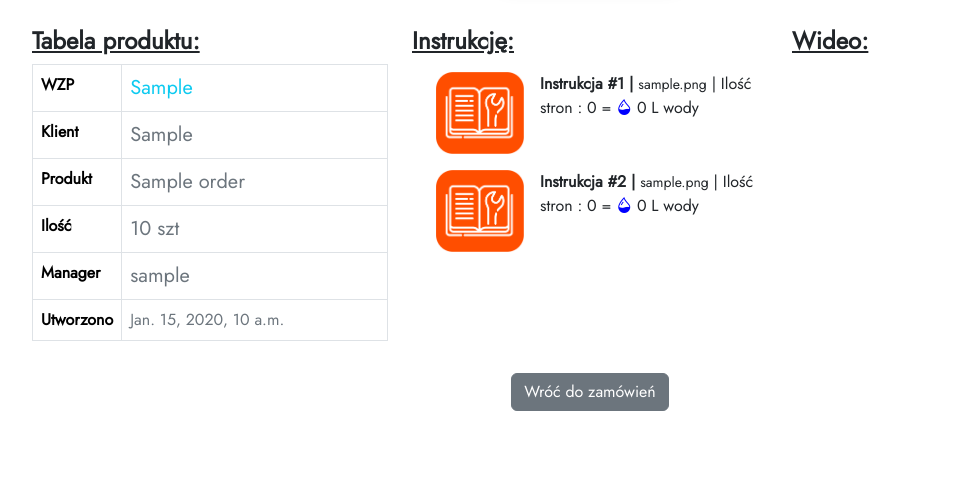
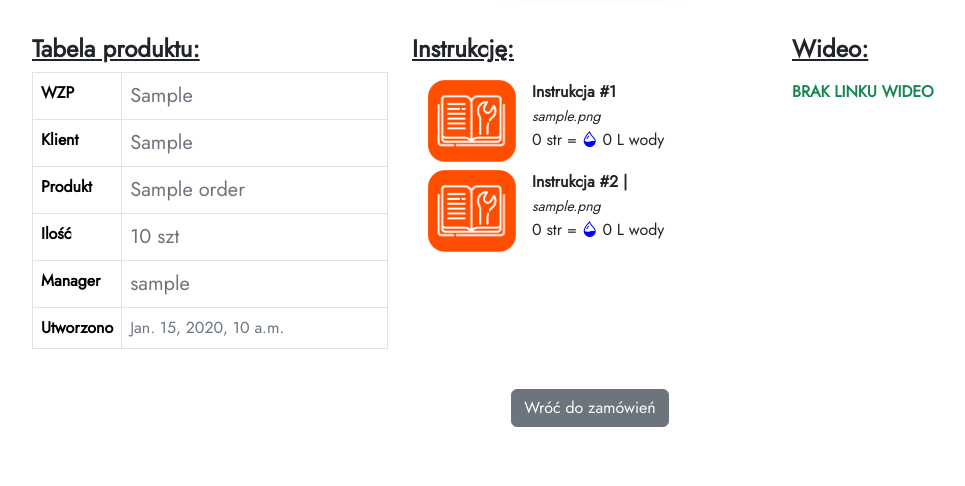
Before and after one commit to Klewiu/ManualsQR, a Django app: template src/qr/templates/qr/order_detail.html in a window 1280 px wide. Shown: the part 314-800 px from the top of the page, without its empty margins (50-1015 px from the left). Run offline with Django 4.2, Linux system fonts and the light colour scheme; the template is opened without the code that fills it: values that come from a table or form of the project are taken from there, others are empty; tables that the repository leaves empty hold one stand-in row (values such as "Sample post"); some libraries are stand-ins or nearby versions.

Commit message:
#29/01/23 Finished styling order_detail - part 4#

```diff
--- a/src/qr/templates/qr/home.html
+++ b/src/qr/templates/qr/home.html
@@ -9,7 +9,9 @@
   <div class="container my-5">
 
     <div class="d-flex justify-content-center my-3">
-    {% include "qr/search_form.html" %}
+    {% if object_list %}
+      {% include "qr/search_form.html" %}
+    {% endif %}
     </div>
 
     {% if object_list %}
--- a/src/qr/templates/qr/order_detail.html
+++ b/src/qr/templates/qr/order_detail.html
@@ -17,13 +17,13 @@
   <div class="row">
     <div class="col-6 col-md-4">
       <div class="row">
-        <div class="detailTable">
+        <div class="detailTable py-2">
           <h4><b><u>Tabela produktu:</u></b></h4>
           <table class="table table-bordered">
             <tbody>
               <tr>
                 <th scope="row" class="col-1">WZP</th>
-                <td><span class="text-info fs-5">{{ order.orderTag }}<span></td>
+                <td><span class="text-secondary fs-5">{{ order.orderTag }}<span></td>
               </tr>
               <tr>
                 <th scope="row">Klient</th>
@@ -52,9 +52,9 @@
     </div>
 
     <div class="col-8 col-md-4">
-      <h4><b><u>Instrukcję:</u></b></h4>
-        <div class="d-flex p-2">
-          <div>
+      <h4 class="py-2"><b><u>Instrukcję:</u></b></h4>
+        <div class="d-flex">
+          <div class="pb-2">
             {% if order.file %}
                 <a href="{{ order.file.url }}" download="{{ order.file.name }}" class="no-style">
                   <img src="{% static 'Manual_logo.png' %}" class="manualLogo align-text-center px-3">
@@ -63,14 +63,15 @@
           </div>
           <div>
             {% if order.file %}
-              <p class="card-text"><b>Instrukcja #1 |</b>
-                <small>{{order.file.name|cut:'media/'}}</small> |  Ilość stron : {{ pages1|default:0 }} =
+            <p style="margin:0;" class="card-text"><b>Instrukcja #1</b></p>
+            <p style="margin:0;"><i><small>{{order.file.name|cut:'media/' |slice:25 }}</small></i></p>
+            <p style="margin:0;">{{ pages1|default:0 }} str =
                 <i class="bi bi-droplet-half" style="color:blue;"></i> {{water1|default:0}} L wody</p>
             {% endif %}
           </div>
         </div>
-        <div class="d-flex p-2">
-          <div>
+        <div class="d-flex">
+          <div class="pb-2">
               {% if order.file2 %}
                 <a href="{{ order.file2.url }}" download="{{ order.file2.name }}" class="no-style">
                   <img src="{% static 'Manual_logo.png' %}" class="manualLogo align-text-center px-3">
@@ -79,21 +80,29 @@
           </div>
           <div>
             {% if order.file2 %}
-              <p class="card-text"><b>Instrukcja #2 | </b>
-                <small>{{order.file2.name|cut:'media/'}}</small> |  Ilość stron : {{ pages2|default:0 }} =
+              <p style="margin:0;" class="card-text"><b>Instrukcja #2 | </b></p>
+              <p style="margin:0;"><i><small>{{order.file2.name|cut:'media/' |slice:25 }}</small></i></p>
+              <p style="margin:0;">{{ pages2|default:0 }} str =
                   <i class="bi bi-droplet-half" style="color:blue;"></i> {{water2|default:0}} L wody</p>
             {% endif %}
           </div>
 
+          <div>
             {% if not order.file and not order.file2 %}
-              <p class="card-text" style="color:red; font-weight:bold;">UWAGA! Do tego zlecenia nie dodano jeszcze instrukcji!</p>
+              <p class="card-text text-danger" style="font-weight:bold;">
+                BRAK INSTRUKCJI</p>
             {% endif %}
+          </div>
         </div>
     </div>
 
     <div class="col-8 col-md-4">
       <div class="row">
-        <h4><b><u>Wideo:</u></b></h4>
+        <h4 class="py-2"><b><u>Wideo:</u></b></h4>
+        {% if not order.video %}
+              <p class="card-text text-success" style="font-weight:bold;">
+                BRAK LINKU WIDEO</p>
+            {% endif %}
       </div>
     </div>
   </div>
```
Also changed, not shown: readme.txt.
